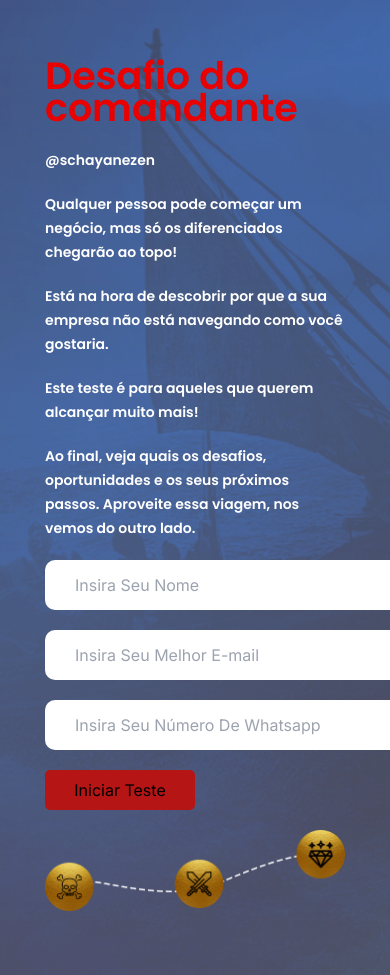
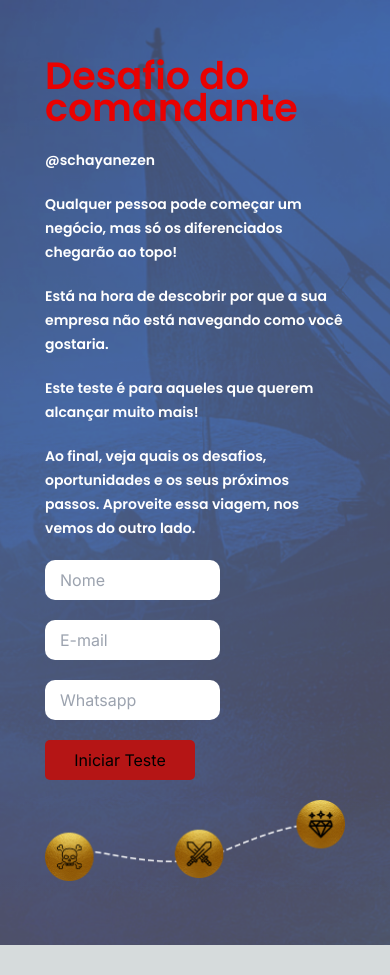
Before and after one commit to Rrissoli/quizFreelaCarlos, a Next.js app: page / in a window 390 px wide. After the commit the page ends 945 px from the top, so only its background shows below. Built offline with nearby package versions, Linux system fonts and the light colour scheme.

Commit message:
ajuste formulario

```diff
--- a/app/page.module.css
+++ b/app/page.module.css
@@ -17,7 +17,7 @@
     background-color: white;
     width: 330px;
     height: 50px;
-    padding-left: 30px;
+    padding-left: 15px;
     border-radius: 10px;
     color: black;
     font-family: inherit;
@@ -117,7 +117,10 @@
   max-width: 400px;
   gap: 30px;
   }
-
+  .localinput{
+    width: 160px;
+    height: 40px;
+  }
   .texto {
   width: 500px;
   font-size: 16px;
--- a/app/page.tsx
+++ b/app/page.tsx
@@ -16,9 +16,9 @@ export default function Home() {
       <p className={styles.texto}>Está na hora de descobrir por que a sua empresa não está navegando como você gostaria.</p>
       <p className={styles.texto}>Este teste é para aqueles que querem alcançar muito mais! </p>
       <p className={styles.texto}>Ao final, veja quais os desafios, oportunidades e os seus próximos passos. Aproveite essa viagem, nos vemos do outro lado.</p>
-      <input type="text" placeholder='Insira Seu Nome' className={styles.localinput}/>
-      <input type="email" placeholder='Insira Seu Melhor E-mail' className={styles.localinput}/>
-      <input type="number" placeholder='Insira Seu Número De Whatsapp' className={styles.localinput}/>
+      <input type="text" placeholder='Nome' className={styles.localinput}/>
+      <input type="email" placeholder='E-mail' className={styles.localinput}/>
+      <input type="number" placeholder='Whatsapp' className={styles.localinput}/>
       <div className={styles.box_buttons}>
         <button className={styles.button_iniciar} > <Link href="/questionpage"> Iniciar Teste </Link></button>
       </div>
```
